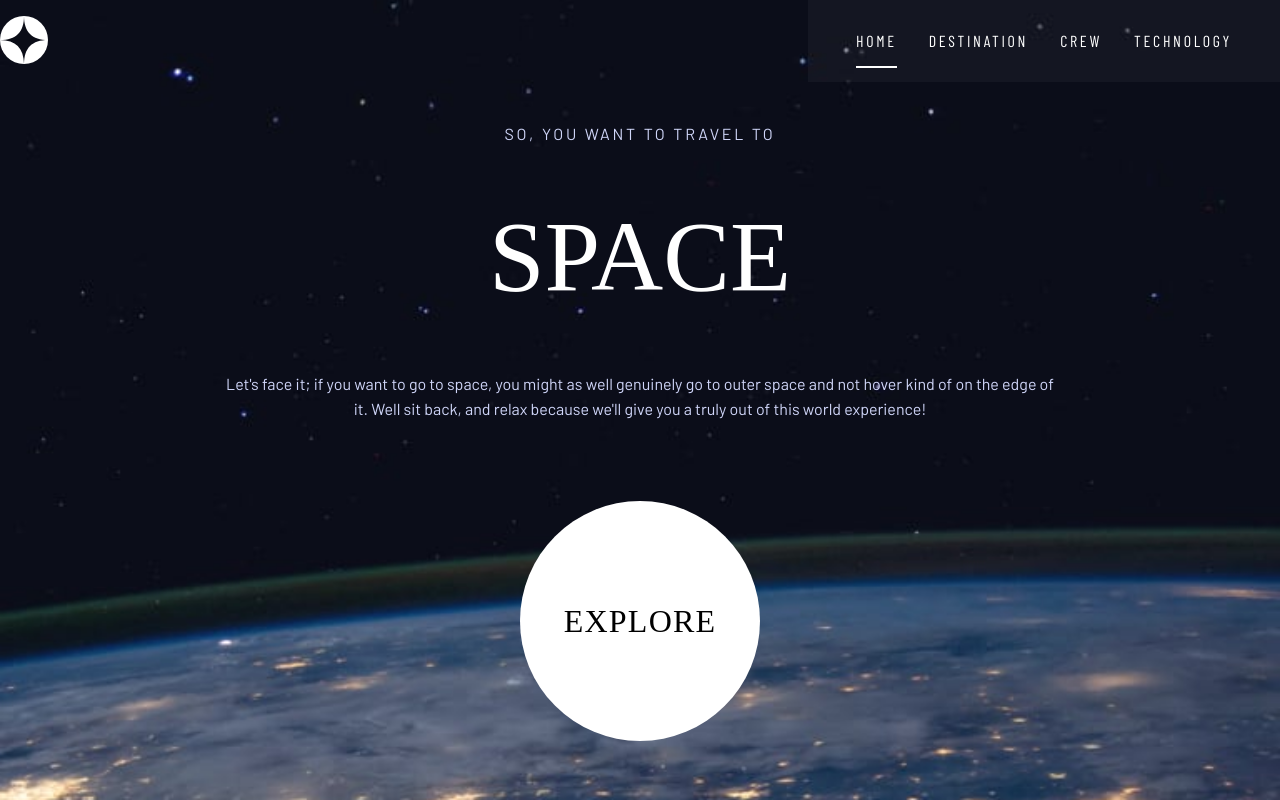
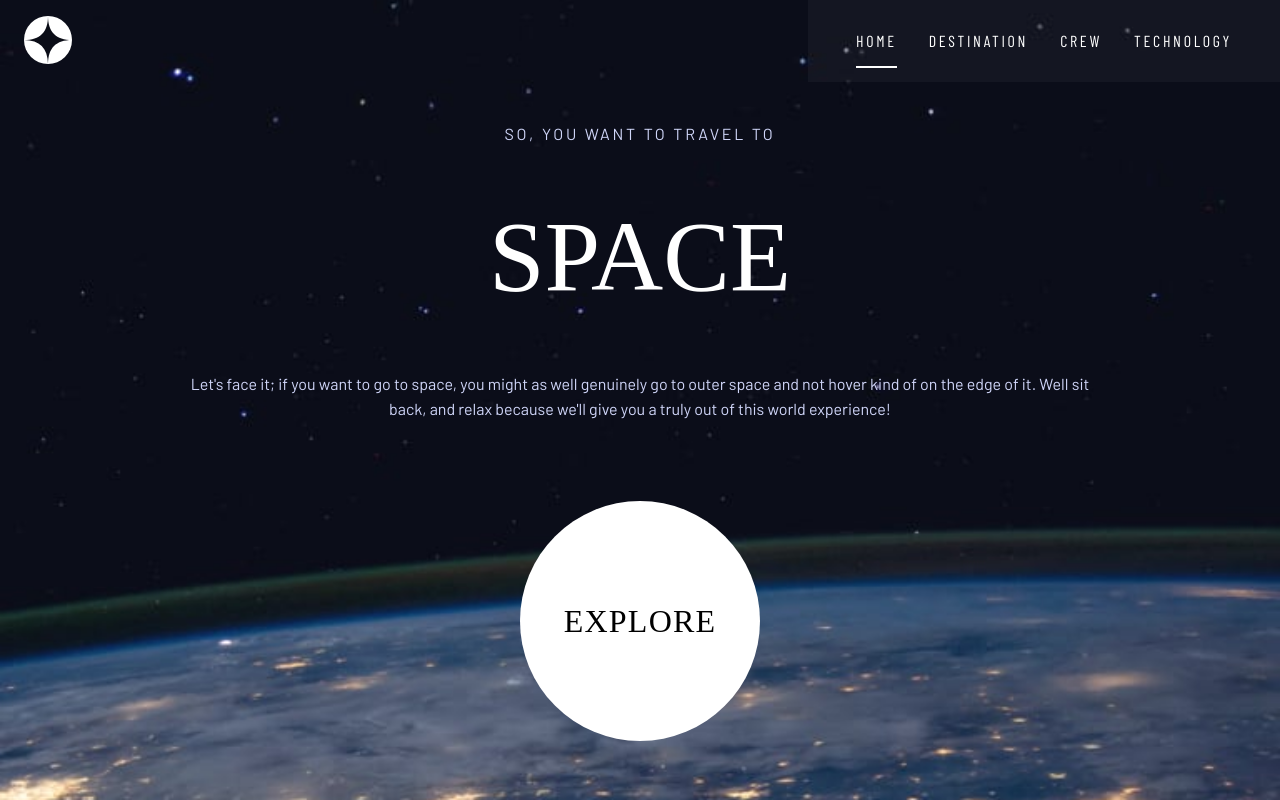
Before and after one commit to S-Brand5136/Space-Tourism, a React (Create React App) app: page / in a window 1280 px wide. Built offline with nearby package versions, Linux system fonts and the light colour scheme; a web font is replaced by a local one.

Commit message:
add left-Padding to logo

```diff
--- a/src/components/Navigation.js
+++ b/src/components/Navigation.js
@@ -37,7 +37,12 @@ const Navigation = () => {
 
   return (
     <nav className='navigation'>
-      <svg xmlns='http://www.w3.org/2000/svg' width='48' height='48'>
+      <svg
+        xmlns='http://www.w3.org/2000/svg'
+        className='logo'
+        width='48'
+        height='48'
+      >
         <g fill='none' fillRule='evenodd'>
           <circle cx='24' cy='24' r='24' fill='#FFF' />
           <path
--- a/src/components/styles/Navigation.scss
+++ b/src/components/styles/Navigation.scss
@@ -13,6 +13,10 @@
     padding: 1.5rem;
   }
 
+  .logo {
+    padding-left: 1.5rem;
+  }
+
   svg {
     width: 100%;
   }
--- a/src/styles/mixins.scss
+++ b/src/styles/mixins.scss
@@ -17,7 +17,7 @@
 
 @mixin articleTpography {
   text-align: center;
-  padding: 0 13rem 0 13rem;
+  padding: 0 10rem 0 10rem;
 
   h1 {
     padding: 4rem 0 4rem 0;
```
